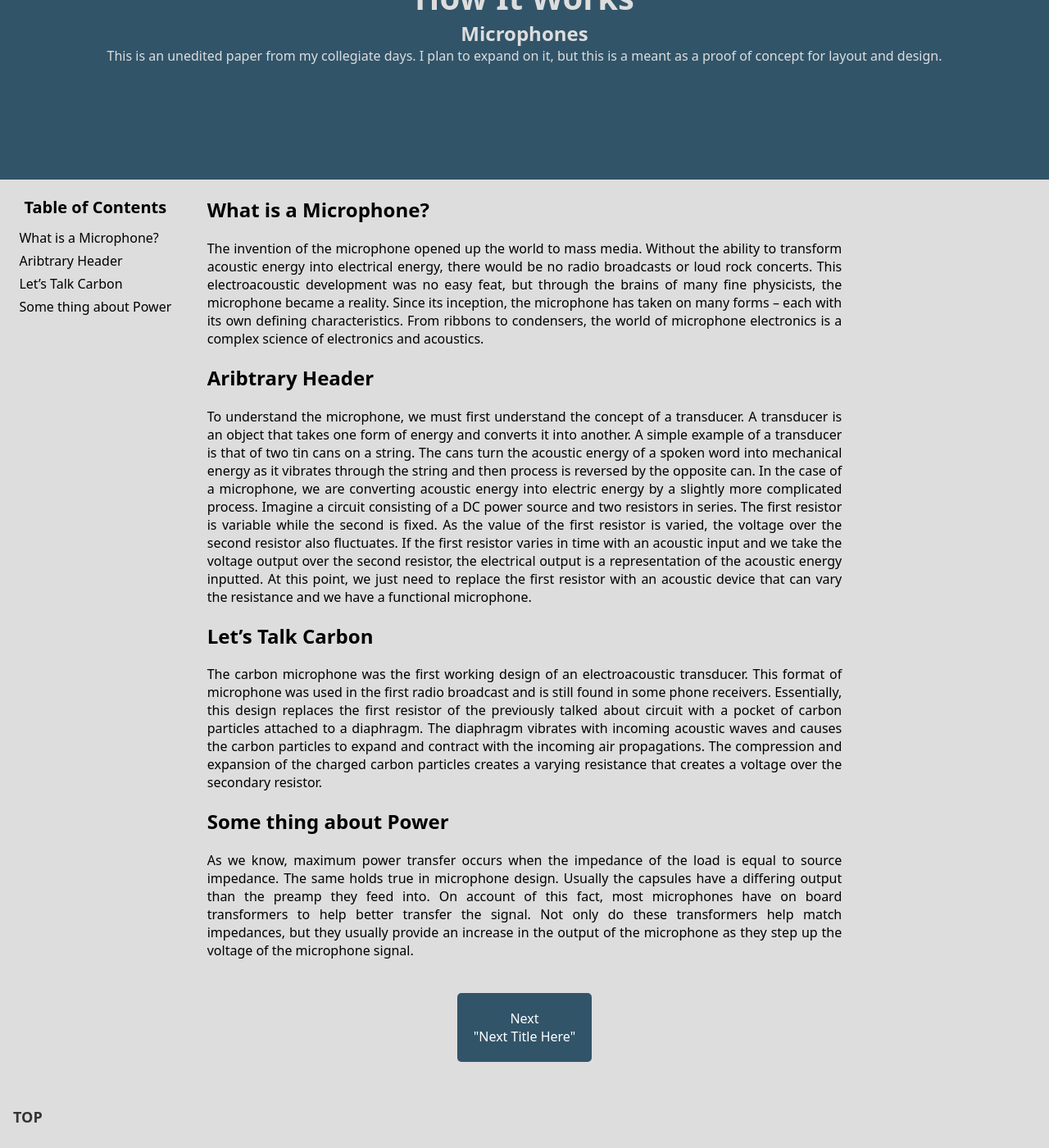
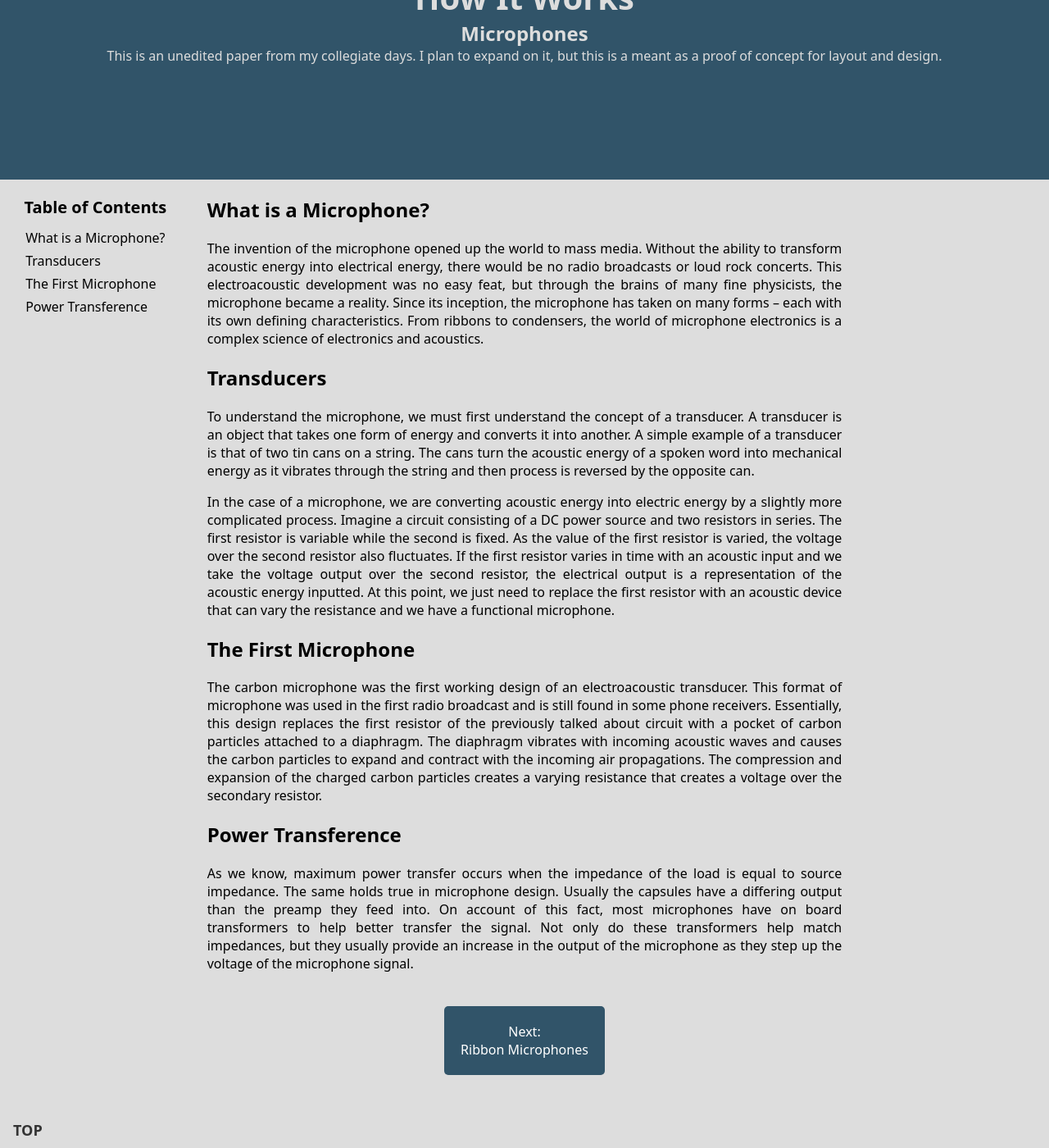
Before and after one commit to ErkMurIndustries/ErkMurIndustries.github.io, a Jekyll site: the page built from _posts/how-it-works/microphones/2023-05-27-microphones.md, in a window 1280 px wide and 1400 px high, scrolled down 75 px. Shown: the whole window at 82% size. Built offline with Jekyll 4.4.1, drawn with Linux system fonts in a browser that asks for light colours.

Commit message:
add next, prev titles to pagination front matter

```diff
--- a/_includes/pagination.html
+++ b/_includes/pagination.html
@@ -4,14 +4,14 @@
     {% if page.page-num > 1 %}
         <a id="previous-page" class="pagination-link"
         href="/{{ page.categories | join: '/' }}/{{ page.page-num | minus: 1 }}/">
-            Previous <p>"Last Title Here"</p>
+            Previous: <p>{{ page.prev-title }}</p>
         </a>
     {% endif %}
         <!-- TODO: Need variable for num files in dir  -->
     {% unless page.last %}
         <a id="next-page" class="pagination-link"
         href="/{{ page.categories | join: '/' }}/{{ page.page-num | plus: 1 }}/">
-            Next <p>"Next Title Here"</p>
+            Next: <p>{{ page.next-title }}</p>
         </a>
     {% endunless %}
     </div>
--- a/_posts/how-it-works/microphones/2023-05-27-microphones.md
+++ b/_posts/how-it-works/microphones/2023-05-27-microphones.md
@@ -8,6 +8,7 @@
 categories: blog how-it-works microphones
 tags: how-it-works
 redirect_from: "/blog/how-it-works/microphones/1/"
+next-title: Ribbon Microphones
 ---
 * TOC
 {:toc}
@@ -16,11 +17,13 @@
 
 The invention of the microphone opened up the world to mass media. Without the ability to transform acoustic energy into electrical energy, there would be no radio broadcasts or loud rock concerts. This electroacoustic development was no easy feat, but through the brains of many fine physicists, the microphone became a reality. Since its inception, the microphone has taken on many forms – each with its own defining characteristics. From ribbons to condensers, the world of microphone electronics is a complex science of electronics and acoustics.
 
-## Aribtrary Header
-To understand the microphone, we must first understand the concept of a transducer. A transducer is an object that takes one form of energy and converts it into another. A simple example of a transducer is that of two tin cans on a string. The cans turn the acoustic energy of a spoken word into mechanical energy as it vibrates through the string and then process is reversed by the opposite can. In the case of a microphone, we are converting acoustic energy into electric energy by a slightly more complicated process. Imagine a circuit consisting of a DC power source and two resistors in series. The first resistor is variable while the second is fixed. As the value of the first resistor is varied, the voltage over the second resistor also fluctuates. If the first resistor varies in time with an acoustic input and we take the voltage output over the second resistor, the electrical output is a representation of the acoustic energy inputted. At this point, we just need to replace the first resistor with an acoustic device that can vary the resistance and we have a functional microphone.
+## Transducers
+To understand the microphone, we must first understand the concept of a transducer. A transducer is an object that takes one form of energy and converts it into another. A simple example of a transducer is that of two tin cans on a string. The cans turn the acoustic energy of a spoken word into mechanical energy as it vibrates through the string and then process is reversed by the opposite can.
 
-## Let's Talk Carbon
+In the case of a microphone, we are converting acoustic energy into electric energy by a slightly more complicated process. Imagine a circuit consisting of a DC power source and two resistors in series. The first resistor is variable while the second is fixed. As the value of the first resistor is varied, the voltage over the second resistor also fluctuates. If the first resistor varies in time with an acoustic input and we take the voltage output over the second resistor, the electrical output is a representation of the acoustic energy inputted. At this point, we just need to replace the first resistor with an acoustic device that can vary the resistance and we have a functional microphone.
+
+## The First Microphone
 The carbon microphone was the first working design of an electroacoustic transducer. This format of microphone was used in the first radio broadcast and is still found in some phone receivers. Essentially, this design replaces the first resistor of the previously talked about circuit with a pocket of carbon particles attached to a diaphragm. The diaphragm vibrates with incoming acoustic waves and causes the carbon particles to expand and contract with the incoming air propagations. The compression and expansion of the charged carbon particles creates a varying resistance that creates a voltage over the secondary resistor.
 
-## Some thing about Power
+## Power Transference
 As we know, maximum power transfer occurs when the impedance of the load is equal to source impedance. The same holds true in microphone design. Usually the capsules have a differing output than the preamp they feed into. On account of this fact, most microphones have on board transformers to help better transfer the signal. Not only do these transformers help match impedances, but they usually provide an increase in the output of the microphone as they step up the voltage of the microphone signal.
```
Also changed, not shown: _posts/how-it-works/microphones/2023-05-27-conclusion.md (+1 -0 lines), _posts/how-it-works/microphones/2023-05-27-condenser.md (+2 -0 lines), _posts/how-it-works/microphones/2023-05-27-dynamic.md (+2 -0 lines), _posts/how-it-works/microphones/2023-05-27-ribbon.md (+2 -0 lines).
